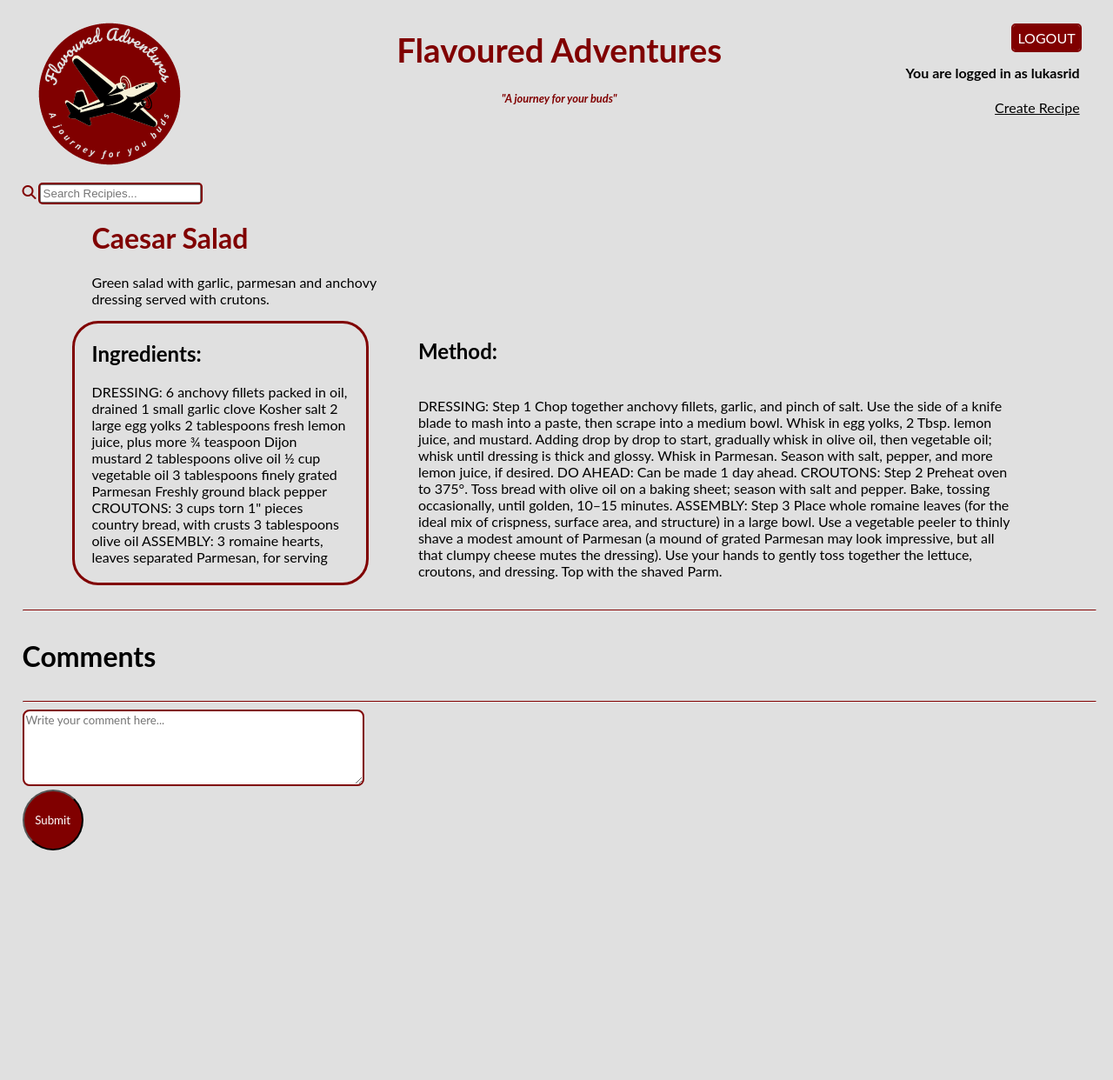
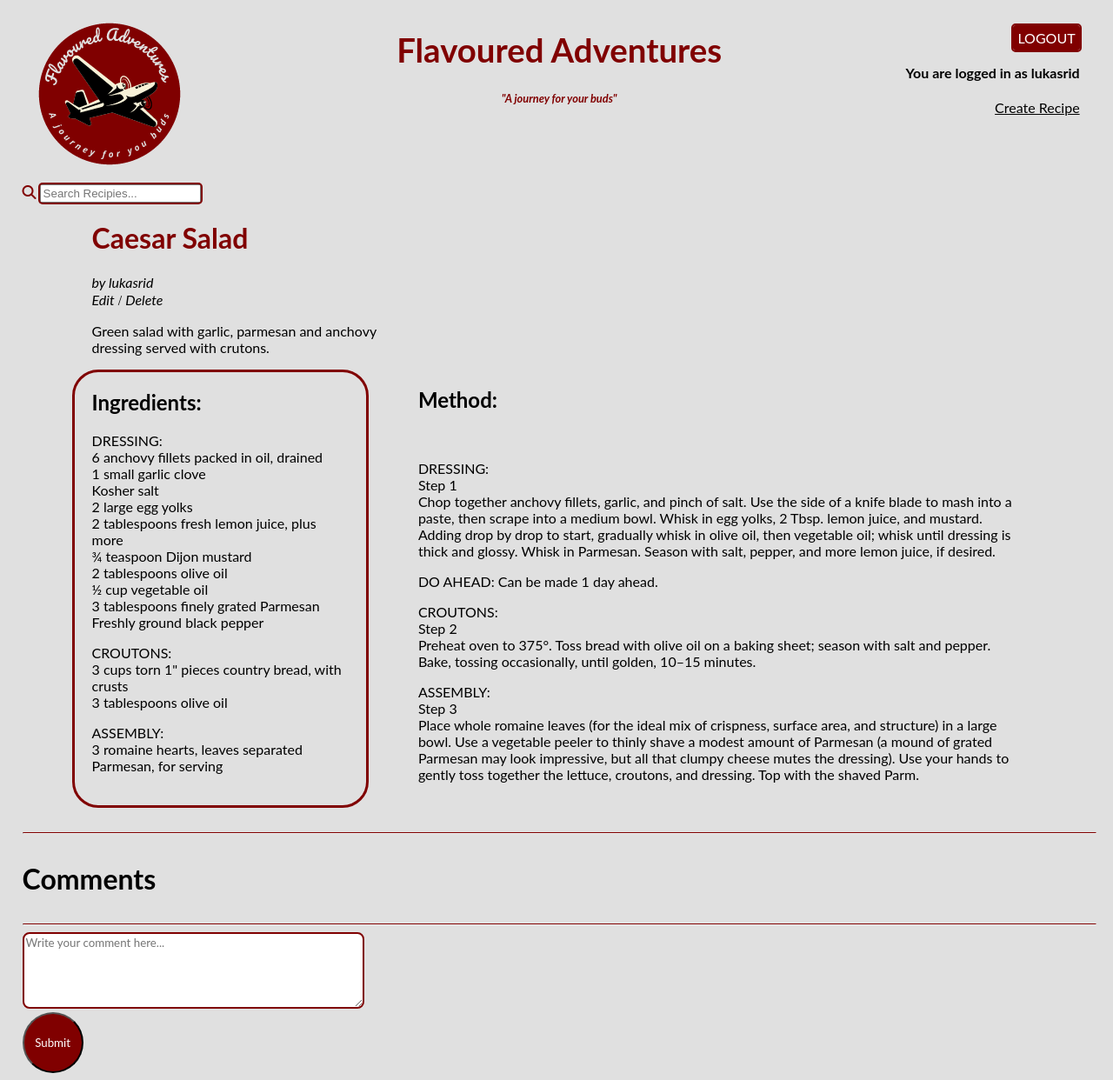
Before and after one commit to Lukasrid/recipe-tracker, a Django app: page /recipe/3/ in a window 1280 px wide. Shown: the whole page at 87% size. Before the commit the page ends 978 px from the top, so only its background shows below. Run offline with Django 4.2, Linux system fonts and the light colour scheme; a user stored in the database is signed in; data comes from the database, SQL or seed files in the repository; some libraries are stand-ins or nearby versions.

Commit message:
add line breaks in recipe ingredients and methods for easy reading

```diff
--- a/base/templates/base/feed_view.html
+++ b/base/templates/base/feed_view.html
@@ -21,7 +21,7 @@
             </p>
 
         </div>
-        <p>{{recipe.description}}</p>
+        <p>{{recipe.description|linebreaks}}</p>
         <img src="https://res.cloudinary.com/dr0vdz8oc/image/upload/v1686918231/{{recipe.image}}" height="300px" alt="">
     </div>
     <br>
--- a/base/templates/base/recipe.html
+++ b/base/templates/base/recipe.html
@@ -4,9 +4,22 @@
 
 <div class="recipe">
 
+
     <h1>{{recipe.dish}}</h1>
 
-    <p>{{recipe.description}}</p>
+         <a href="{% url 'user-profile' recipe.user.id %}">by {{recipe.user}}</a>
+        <br>
+        {% if request.user == recipe.user %}
+
+
+        <a href="{% url 'update-recipe' recipe.id %}">Edit</a>
+        /
+        <a href="{% url 'delete-recipe' recipe.id %}">Delete</a>
+
+        {% endif %}
+
+
+    <p>{{recipe.description|linebreaks}}</p>
 
 </div>
 
@@ -15,13 +28,13 @@
     <div class="recipe2 ingredients">
         <h2>Ingredients:</h2>
 
-        {{recipe.ingredients}}
+        {{recipe.ingredients|linebreaks}}
     </div>
     <div></div>
     <div class="recipe2">
         <h2>Method:</h2>
         <br>
-        {{recipe.method}}
+        {{recipe.method|linebreaks}}
     </div>
 </div>
 
@@ -48,9 +61,10 @@
     <div class="comment-form">
         <form method="POST" action="">
             {% csrf_token %}
-            <textarea class="comment-box" rows="5" cols="50" name="body" placeholder="Write your comment here..."></textarea>
+            <textarea class="comment-box" rows="5" cols="50" name="body"
+                placeholder="Write your comment here..."></textarea>
             <br>
-            <input class="submit" type="submit" placeholder="Post Comment" >
+            <input class="submit" type="submit" placeholder="Post Comment">
         </form>
     </div>
     {% endif %}
--- /dev/null
+++ b/runtime.txt
@@ -0,0 +1 @@
+python-3.8.11
--- a/static/styles/styles.css
+++ b/static/styles/styles.css
@@ -183,6 +183,12 @@ hr {
     font-size: 2em;
 }
 
+.recipe>a {
+    font-family: Lato, "Open Sans", Tahoma, Sans-Serif;
+    color: black;
+    font-style: italic;
+}
+
 .recipe {
     padding-left: 5em;
 }
```
Also changed, not shown: requirements.txt (added, +14 -0 lines), 1 other file.
